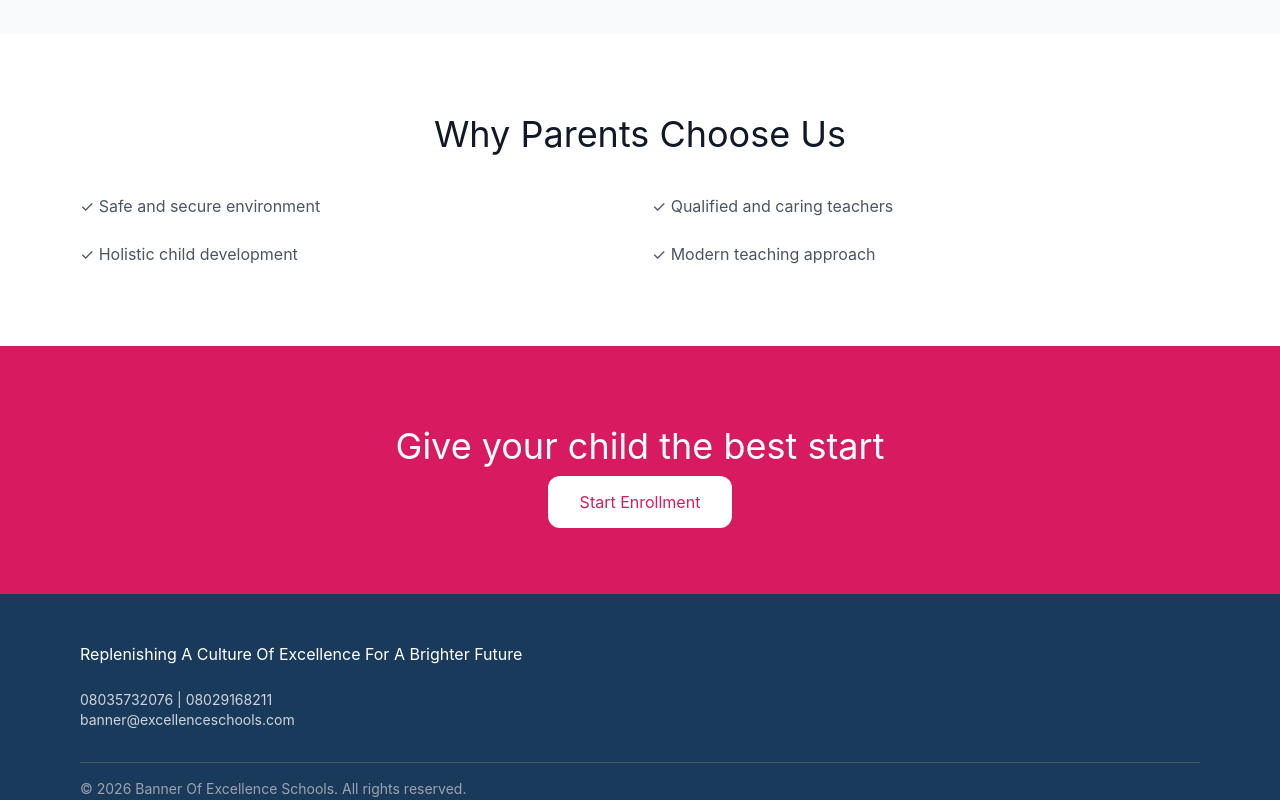
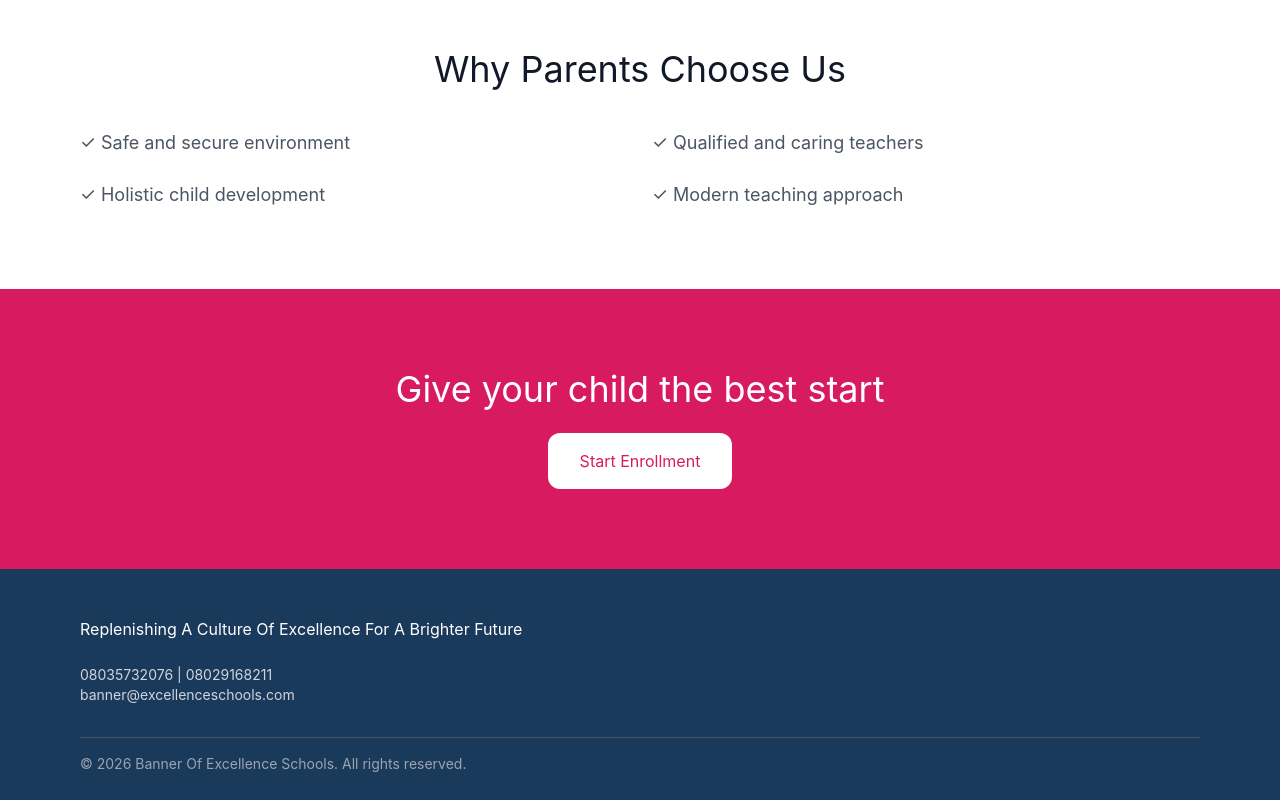
Before and after one commit to Josh-Fynly/school-website, a Next.js app: page / in a window 1280 px wide. Shown: the part 860-1660 px from the top of the page. Built offline with nearby package versions, Linux system fonts and the light colour scheme.

Commit message:
Refactor Home component layout and styles
Removed Navbar and Footer components, added shadow to program cards and adjusted class names.

```diff
--- a/app/page.tsx
+++ b/app/page.tsx
@@ -1,6 +1,4 @@
 import Link from "next/link";
-import Navbar from "@/components/layout/Navbar";
-import Footer from "@/components/layout/Footer";
 import Section from "@/components/ui/Section";
 import Container from "@/components/ui/Container";
 import { school } from "@/lib/school";
@@ -8,8 +6,6 @@ import { school } from "@/lib/school";
 export default function Home() {
   return (
     <>
-      <Navbar />
-
       {/* HERO */}
       <Section>
         <Container>
@@ -41,9 +37,17 @@ export default function Home() {
 
           <div className="grid md:grid-cols-3 gap-8">
             {school.programs.map((p, i) => (
-              <div key={i} className="bg-white p-6 rounded-xl">
-                <h3 className="text-xl font-semibold">{p.title}</h3>
-                <p className="text-gray-600 text-sm mt-2">{p.desc}</p>
+              <div
+                key={i}
+                className="bg-white p-6 rounded-xl shadow-sm"
+              >
+                <h3 className="text-xl font-semibold">
+                  {p.title}
+                </h3>
+
+                <p className="text-gray-600 text-sm mt-2">
+                  {p.desc}
+                </p>
               </div>
             ))}
           </div>
@@ -59,7 +63,10 @@ export default function Home() {
 
           <div className="grid md:grid-cols-2 gap-6">
             {school.features.map((f, i) => (
-              <p key={i} className="text-gray-600">
+              <p
+                key={i}
+                className="text-gray-600 text-lg"
+              >
                 ✓ {f}
               </p>
             ))}
@@ -76,14 +83,12 @@ export default function Home() {
 
           <Link
             href="/contact"
-            className="bg-white text-[#D81B60] px-8 py-4 rounded-xl"
+            className="bg-white text-[#D81B60] px-8 py-4 rounded-xl inline-block"
           >
             Start Enrollment
           </Link>
         </Container>
       </Section>
-
-      <Footer />
     </>
   );
 }
```
